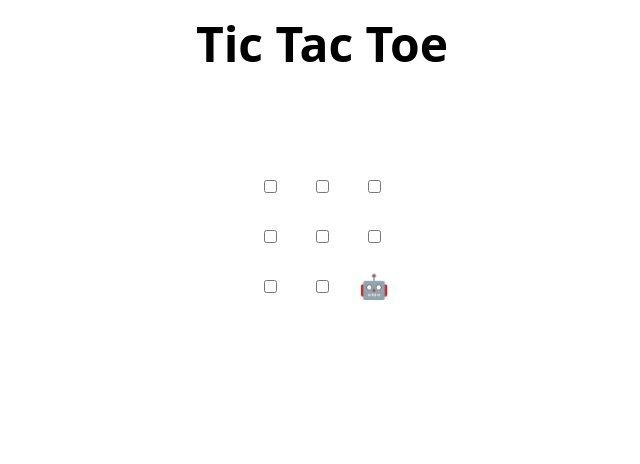
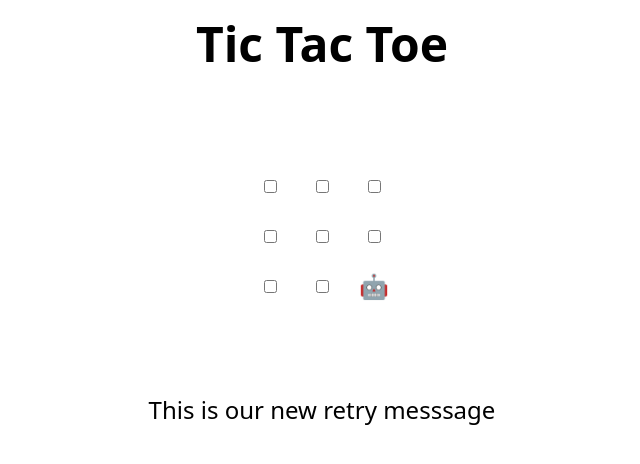
Before and after one commit to ouniNP/skills-review-pull-requests, a plain HTML site: page index.html in a window 1280 px wide. Shown: the whole page, without its empty margins (318-958 px from the left). Drawn offline with Linux system fonts and the light colour scheme.

Commit message:
Update index.html

```diff
--- a/index.html
+++ b/index.html
@@ -48,7 +48,7 @@
 </table>
 
 <h2 hidden>Game over, refresh to play again 🧑‍💻 🤖!</h2>
-
+This is our new retry messsage
 <script>
   // Initialization
   const boxes = Array.from(document.querySelectorAll("td"));
```
